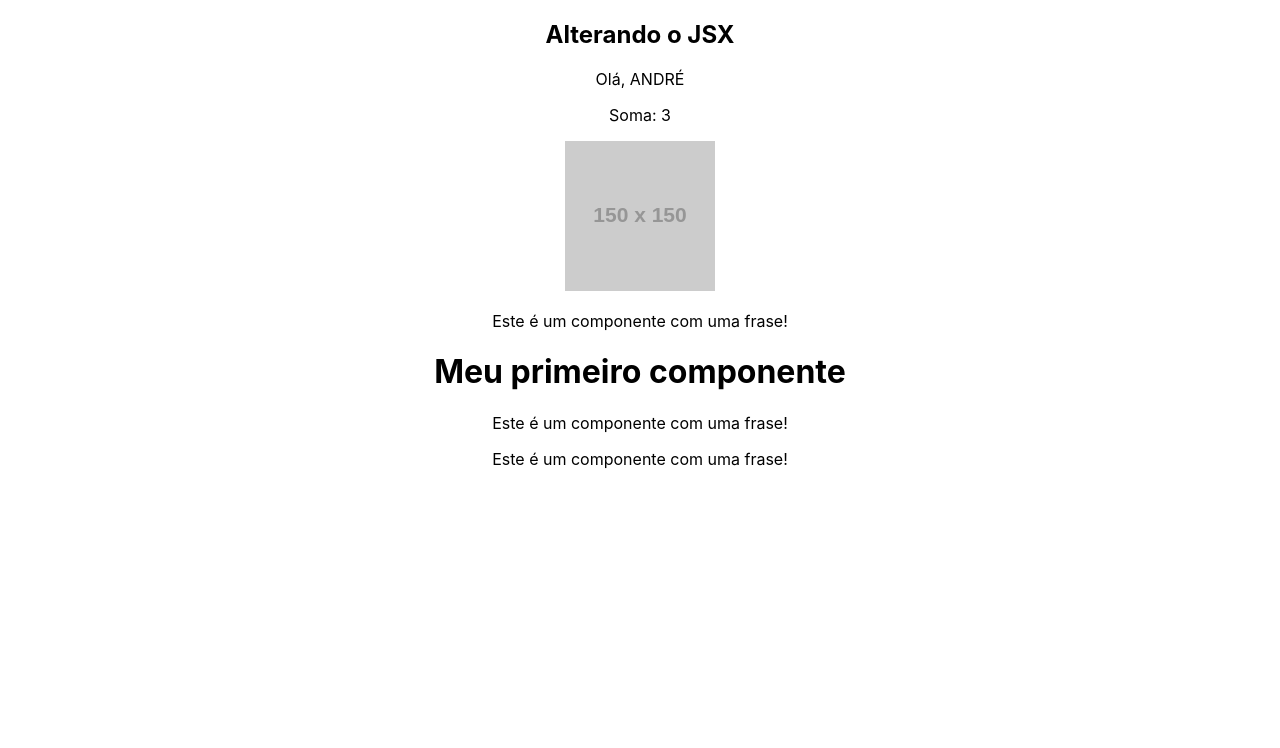
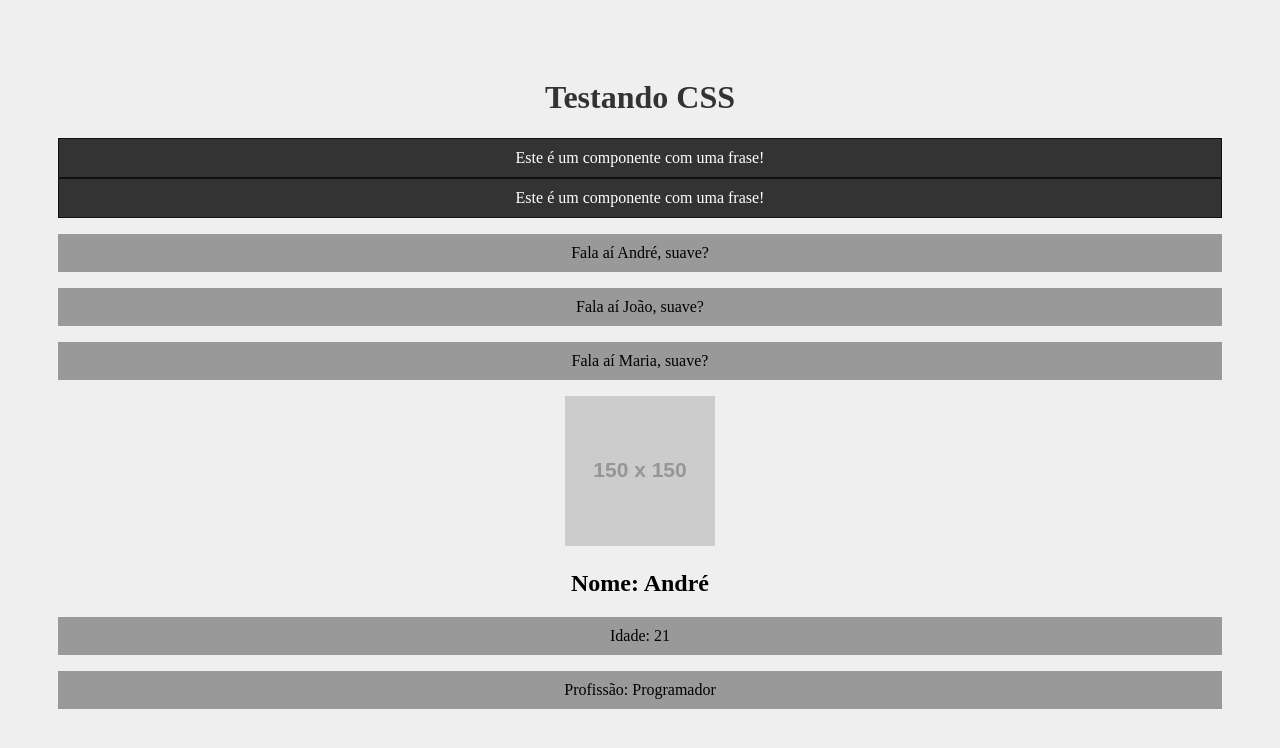
Before and after one commit to andreads1/projeto1react, a React (Create React App) app: page / in a window 1280 px wide. Shown: the top 748 px of the page. Built offline with nearby package versions, Linux system fonts and the light colour scheme.

Commit message:
1º Branche: Usando CSS modules

```diff
--- a/src/App.js
+++ b/src/App.js
@@ -1,25 +1,24 @@
 import './App.css';
-import HelloWorld from './components/HelloWorld'; // "./" indica o diretorio atual
+import SayMyName from './components/SayMyName';
+import Pessoa from './components/Pessoa';
+import Frase from './components/Frase';
 
 function App() {
-
-  const name = 'André'
-  const newName = name.toUpperCase()
-
-  function sum(a, b)
-  {
-    return a+b
-  }
-
-  const url = 'https://via.placeholder.com/150'
-
+  const nome = "Maria"
   return (
     <div className="App">
-      <h2>Alterando o JSX</h2>
-      <p>Olá, {newName}</p>
-      <p>Soma: {sum(1,2)} </p>
-      <img src = {url} alt = "Minha Imagem"/>
-      <HelloWorld/>
+      <h1>Testando CSS</h1>
+      <Frase/>
+      <Frase/>
+      <SayMyName nome = "André"/>
+      <SayMyName nome = "João"/>
+      <SayMyName nome = {nome}/>
+      <Pessoa
+        nome="André"
+        idade="21"
+        profissao="Programador"
+        foto="https://via.placeholder.com/150"
+      />
     </div>
   );
 }
--- a/src/components/Frase.js
+++ b/src/components/Frase.js
@@ -1,8 +1,10 @@
+import styles from './Frase.module.css'
+
 function Frase()
 {
     return(
-        <div>
-            <p>Este é um componente com uma frase!</p>
+        <div className={styles.fraseContainer}>
+            <p className={styles.fraseContent}>Este é um componente com uma frase!</p>
         </div>
     )
 }
--- /dev/null
+++ b/src/components/Frase.module.css
@@ -0,0 +1,10 @@
+.fraseContainer{
+    background-color: #333;
+    border: 1px solid #111;
+}
+
+.fraseContent{
+    color: #fff;
+    background-color: #333;
+    margin: 0;
+}
--- /dev/null
+++ b/src/components/Pessoa.js
@@ -0,0 +1,13 @@
+function Pessoa({nome, idade, profissao, foto}){
+
+    return (
+        <div>
+            <img src ={foto} alt = {nome}/>
+            <h2>Nome: {nome}</h2>
+            <p>Idade: {idade}</p>
+            <p>Profissão: {profissao}</p>
+        </div>
+    )
+}
+
+export default Pessoa
--- /dev/null
+++ b/src/components/SayMyName.js
@@ -0,0 +1,11 @@
+function SayMyName(props){
+
+    return(
+        <div>
+            <p>Fala aí {props.nome}, suave?</p>
+        </div>
+    )
+
+}
+
+export default SayMyName
--- a/src/index.css
+++ b/src/index.css
@@ -1,13 +1,13 @@
-body {
-  margin: 0;
-  font-family: -apple-system, BlinkMacSystemFont, 'Segoe UI', 'Roboto', 'Oxygen',
-    'Ubuntu', 'Cantarell', 'Fira Sans', 'Droid Sans', 'Helvetica Neue',
-    sans-serif;
-  -webkit-font-smoothing: antialiased;
-  -moz-osx-font-smoothing: grayscale;
+body{
+  padding: 50px;
+  background-color: #efefef;
 }
 
-code {
-  font-family: source-code-pro, Menlo, Monaco, Consolas, 'Courier New',
-    monospace;
+h1{
+  color: #333;
 }
+
+p{
+  background-color: #999;
+  padding: 10px;
+}
```
